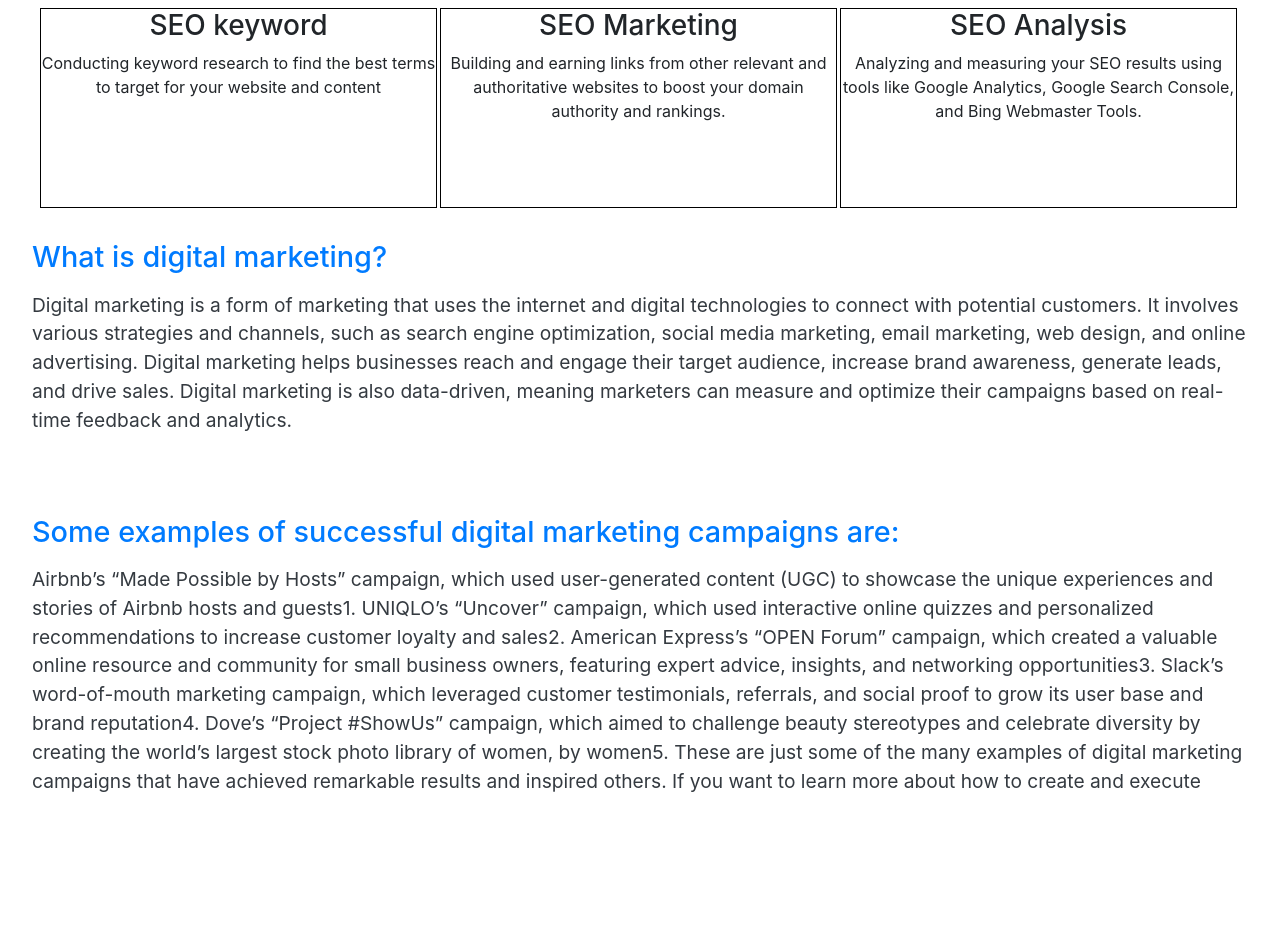
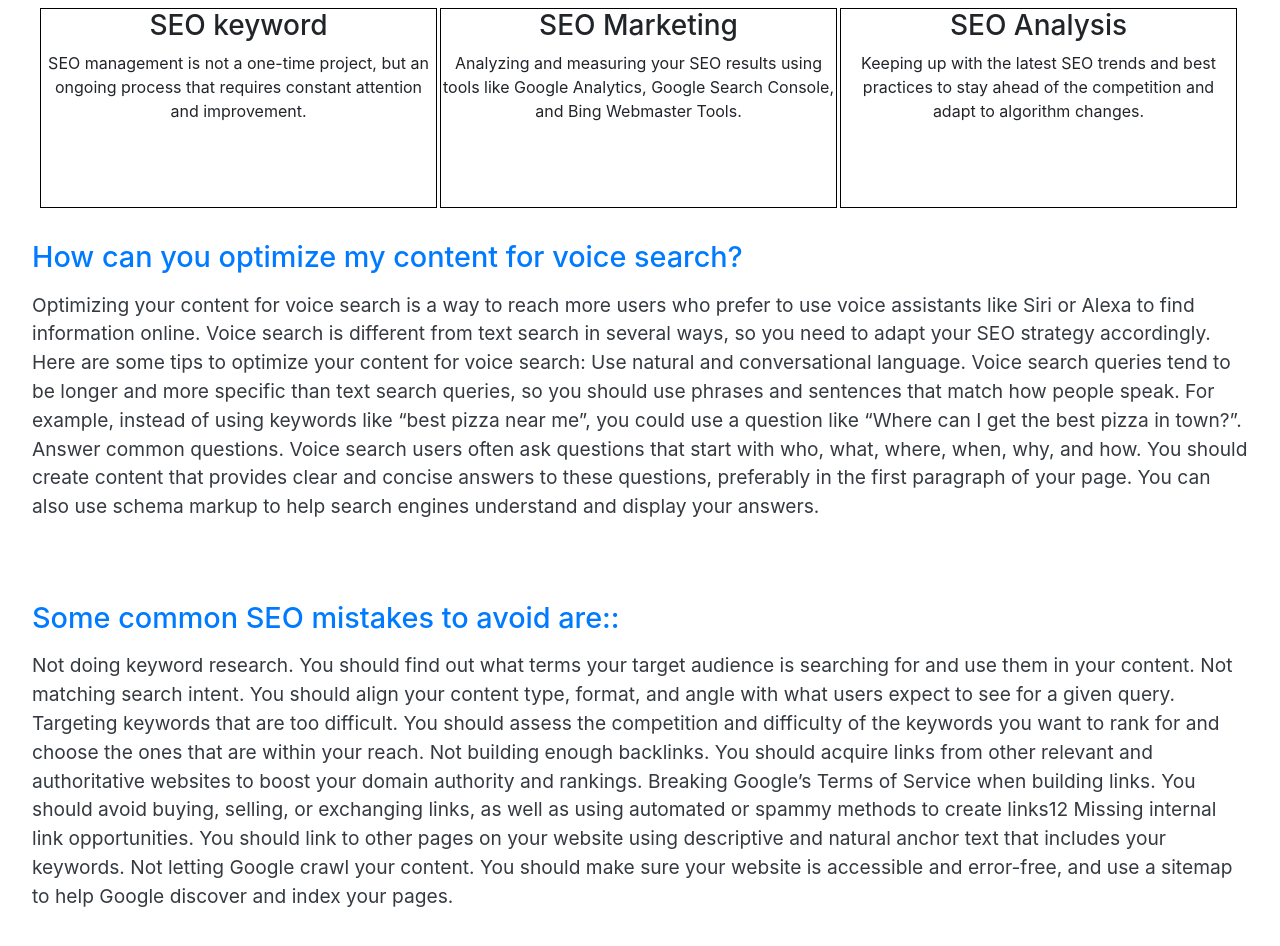
Before and after one commit to reach-pal-customers/digital-ocean, a plain HTML site: page index.html in a window 1280 px wide. Shown: the part 802-1748 px from the top of the page. Before the commit the page ends 1645 px from the top, so only its background shows below. Drawn offline with nearby package versions, Linux system fonts and the light colour scheme.

Commit message:
Update index.html
ddd

```diff
--- a/index.html
+++ b/index.html
@@ -4,7 +4,7 @@
 <head>
     <meta charset="UTF-8">
     <meta name="viewport" content="width=device-width, initial-scale=1.0">
-    <title>Digital Marketing Platefrom</title>
+    <title>Digital Ocean Services</title>
     <!-- Bootstrap CDN -->
     <link rel="stylesheet" href="https://stackpath.bootstrapcdn.com/bootstrap/5.0.0-alpha2/css/bootstrap.min.css">
     <!-- Custom CSS -->
@@ -362,7 +362,7 @@
     <!-- Header -->
     <nav class="navbar navbar-expand-lg navbar-dark fixed-top">
         <div class="container">
-            <a class="navbar-brand" href="#">Digital Marketing platform</a>
+            <a class="navbar-brand" href="#">Digital Ocean Services</a>
             <button class="navbar-toggler" type="button" data-toggle="collapse" data-target="#navbarNav">
                 <span class="navbar-toggler-icon"></span>
             </button>
@@ -382,7 +382,7 @@
             <div class="row">
                 <div class="col-lg-8 mx-auto">
                     <h1>We help you grow your business online</h1>
-                    <p>We are a digital marketing agency that offers SEO, SEM, SMM, web design and development services.
+                    <p>SEO management is the process of planning, implementing, and monitoring the performance of your SEO strategy.
                     </p>
                     <a href="#contact" class="btn">Get a free quote</a>
                 </div>
@@ -395,45 +395,35 @@
     <div class="containerone">
         <div class="box1">
             <h3>SEO keyword</h3>
-            <p>Conducting keyword research to find the best terms to target for your website and content</p>
+            <p>SEO management is not a one-time project, but an ongoing process that requires constant attention and improvement. </p>
         </div>
         <div class="box2">
             <h3>SEO Marketing</h3>
-            <p>Building and earning links from other relevant and authoritative websites to boost your domain authority
-                and rankings.</p>
+            <p>Analyzing and measuring your SEO results using tools like Google Analytics, Google Search Console, and Bing Webmaster Tools.</p>
         </div>
         <div class="box3">
             <h3>SEO Analysis</h3>
-            <p>Analyzing and measuring your SEO results using tools like Google Analytics, Google Search Console, and
-                Bing Webmaster Tools.</p>
+            <p>Keeping up with the latest SEO trends and best practices to stay ahead of the competition and adapt to algorithm changes.</p>
         </div>
     </div>
     <div class="digital-marketing">
-        <h3>What is digital marketing?</h3>
-        <p>Digital marketing is a form of marketing that uses the internet and digital technologies to connect with
-            potential customers. It involves various strategies and channels, such as search engine optimization, social
-            media marketing, email marketing, web design, and online advertising. Digital marketing helps businesses
-            reach and engage their target audience, increase brand awareness, generate leads, and drive sales. Digital
-            marketing is also data-driven, meaning marketers can measure and optimize their campaigns based on real-time
-            feedback and analytics.</p>
+        <h3>How can you optimize my content for voice search?</h3>
+        <p>Optimizing your content for voice search is a way to reach more users who prefer to use voice assistants like Siri or Alexa to find information online. Voice search is different from text search in several ways, so you need to adapt your SEO strategy accordingly. Here are some tips to optimize your content for voice search:
+            Use natural and conversational language. Voice search queries tend to be longer and more specific than text search queries, so you should use phrases and sentences that match how people speak. For example, instead of using keywords like “best pizza near me”, you could use a question like “Where can I get the best pizza in town?”.
+            Answer common questions. Voice search users often ask questions that start with who, what, where, when, why, and how. You should create content that provides clear and concise answers to these questions, preferably in the first paragraph of your page. You can also use schema markup to help search engines understand and display your answers.</p>
     </div>
 
     <div class="digital-marketing">
-        <h3>Some examples of successful digital marketing campaigns are:</h3>
+        <h3>Some common SEO mistakes to avoid are::</h3>
 
-
-        <p>Airbnb’s “Made Possible by Hosts” campaign, which used user-generated content (UGC) to showcase the unique
-            experiences and stories of Airbnb hosts and guests1.
-            UNIQLO’s “Uncover” campaign, which used interactive online quizzes and personalized recommendations to
-            increase customer loyalty and sales2.
-            American Express’s “OPEN Forum” campaign, which created a valuable online resource and community for small
-            business owners, featuring expert advice, insights, and networking opportunities3.
-            Slack’s word-of-mouth marketing campaign, which leveraged customer testimonials, referrals, and social proof
-            to grow its user base and brand reputation4.
-            Dove’s “Project #ShowUs” campaign, which aimed to challenge beauty stereotypes and celebrate diversity by
-            creating the world’s largest stock photo library of women, by women5.
-            These are just some of the many examples of digital marketing campaigns that have achieved remarkable
-            results and inspired others. If you want to learn more about how to create and execute
+        <p>
+            Not doing keyword research. You should find out what terms your target audience is searching for and use them in your content.
+            Not matching search intent. You should align your content type, format, and angle with what users expect to see for a given query.
+            Targeting keywords that are too difficult. You should assess the competition and difficulty of the keywords you want to rank for and choose the ones that are within your reach.
+            Not building enough backlinks. You should acquire links from other relevant and authoritative websites to boost your domain authority and rankings.
+            Breaking Google’s Terms of Service when building links. You should avoid buying, selling, or exchanging links, as well as using automated or spammy methods to create links12
+            Missing internal link opportunities. You should link to other pages on your website using descriptive and natural anchor text that includes your keywords.
+            Not letting Google crawl your content. You should make sure your website is accessible and error-free, and use a sitemap to help Google discover and index your pages.
 
         </p>
     </div>
```
